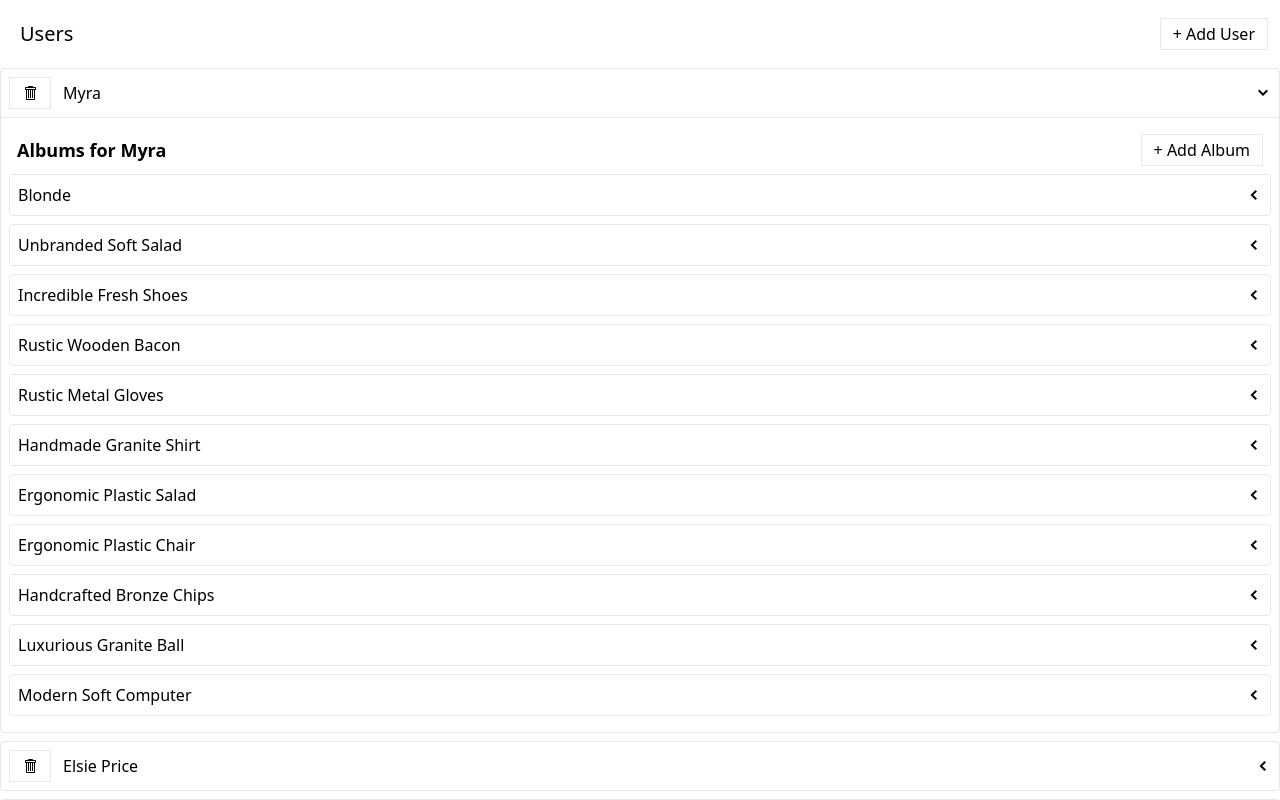
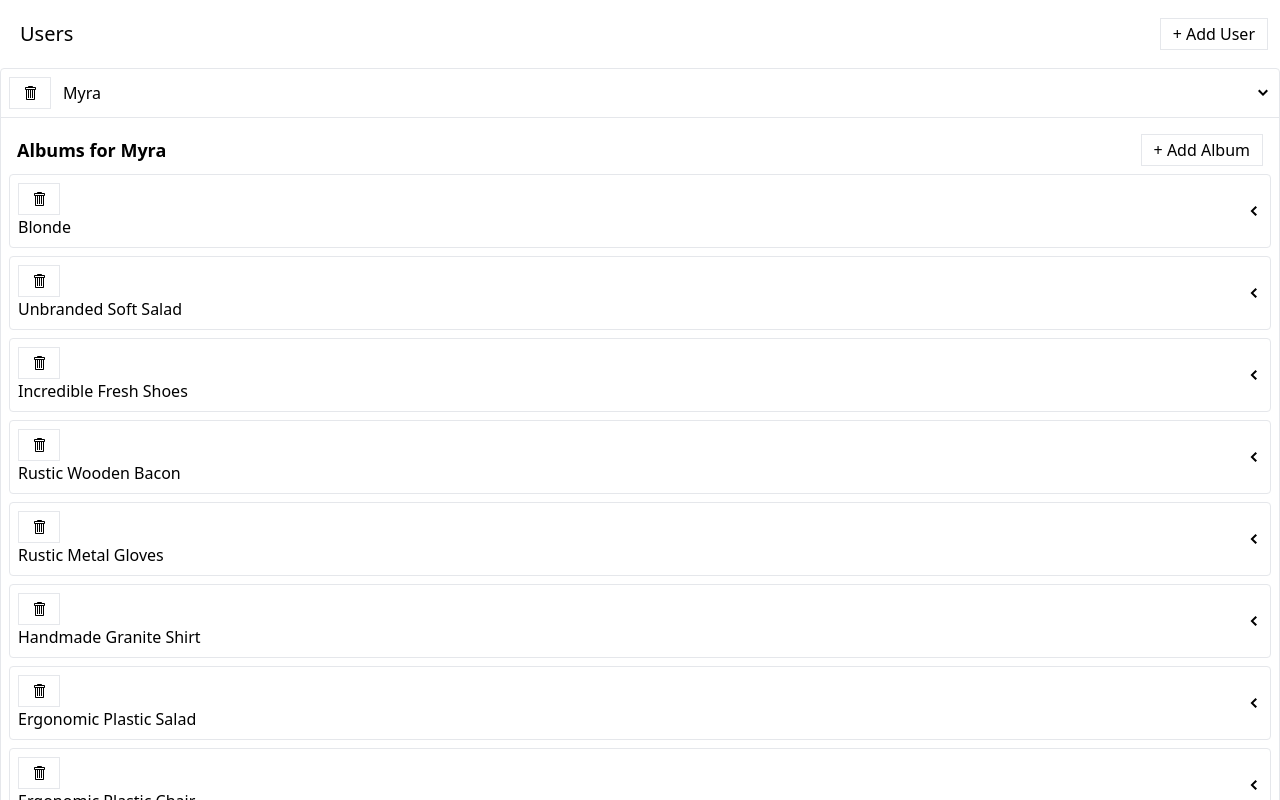
Before and after one commit to PedroMarMol/api_async_thunks, a React (Create React App) app: page / in a window 1280 px wide. Both pictures are taken after a click on the element 1263 px from the left and 93 px from the top of the page. Shown: the top 800 px of the page. Built offline with nearby package versions, Linux system fonts and the light colour scheme; data requests are answered from the project's data file.

Commit message:
refactor list

```diff
--- a/src/components/AlbumsList.js
+++ b/src/components/AlbumsList.js
@@ -6,6 +6,7 @@
 import Skeleton from './Skeleton';
 import ExpandablePanel from './ExpandablePanel';
 import Button from './Button';
+import AlbumsListItem from './AlbumsListItem';
 
 function AlbumsList({ user }) {
   const { data, error, isLoading } = useFetchAlbumsQuery(user);
@@ -23,11 +24,7 @@
     content = <div>Error loading albums.</div>
   } else {
     content = data.map(album => {
-      const header = <div>{album.title}</div>;
-
-      return <ExpandablePanel key={album.id} header={header}>
-        List of photos in the album
-      </ExpandablePanel>
+      return <AlbumsListItem key={album.id} album={album} />
     });
   }
 
--- /dev/null
+++ b/src/components/AlbumsListItem.js
@@ -0,0 +1,22 @@
+import { GoTrashcan } from "react-icons/go";
+import Button from "./Button";
+import ExpandablePanel from "./ExpandablePanel";
+
+function AlbumsListItem({ album }) {
+    const header = (
+        <div>
+            <Button>
+                <GoTrashcan />
+            </Button>
+            {album.title}
+        </div>
+    );
+
+    return (
+      <ExpandablePanel key={album.id} header={header}>
+        List of photos in the album
+      </ExpandablePanel>
+    );
+}
+
+export default AlbumsListItem;
```
